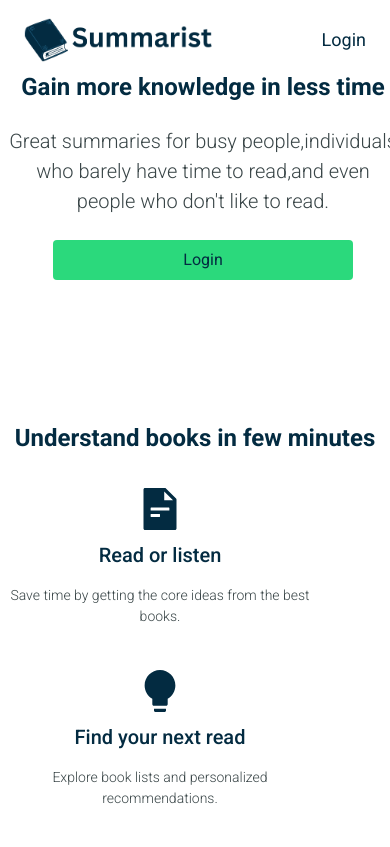
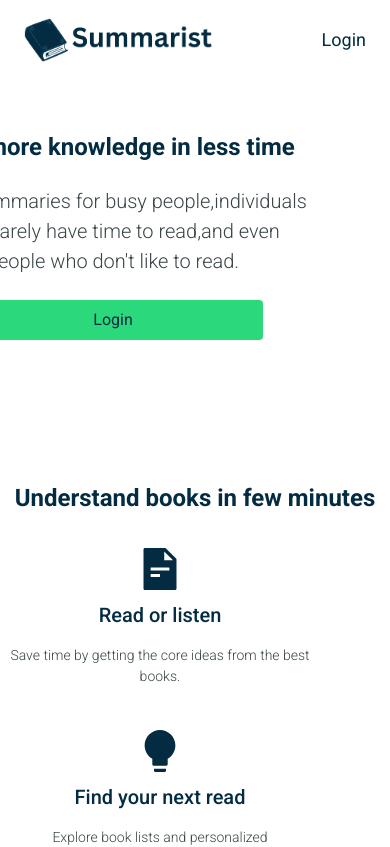
Before and after one commit to DerrickSimilien/Summarist-Virtual-Internship, a Next.js app: page / in a window 390 px wide. Shown: the top 847 px of the page. Built offline with nearby package versions, Linux system fonts and the light colour scheme.

Commit message:
Initialized git repository

```diff
--- a/src/app/for-you/page.tsx
+++ b/src/app/for-you/page.tsx
@@ -298,7 +298,7 @@ const ForYouPage = () => {
             <SelectedBookSkeleton />
           ) : selectedBook ? (
             <div
-              className="rounded-lg flex items-start cursor-pointer transition-transform hover:scale-[1.02]"
+              className="rounded-lg flex lg:flex-row justify-center flex-col items-start cursor-pointer transition-transform hover:scale-[1.02]"
               style={{
                 backgroundColor: '#FBEFD6',
                 maxWidth: '640px',
--- a/src/app/globals.css
+++ b/src/app/globals.css
@@ -745,6 +745,17 @@ button:disabled {
 
 /* The problematic CSS has been removed and the media query has been updated */
 
+@media (max-width: 600px) {
+  #landing {
+    margin-top: 40px;
+  }
+
+  .landing__wrapper {
+    transform: translateY(0) translateX(0) !important;
+  }
+}
+
+
 @media (max-width: 768px) {
   .landing__content {
     display: flex;
@@ -864,6 +875,25 @@ button:disabled {
     padding: 0;
   }
 
+   #landing {
+    margin-top: 60px; /* Add breathing room from navbar */
+  }
+
+  .landing__wrapper {
+    transform: translateY(0) translateX(0) !important; /* Remove all transforms */
+    justify-content: center; /* Center the content */
+  }
+
+  .landing__content {
+    display: flex;
+    flex-direction: column;
+    align-items: center;
+    text-align: center;
+    max-width: 540px;
+    margin: 0 auto; /* Center horizontally */
+    transform: translateX(-90px);
+  }
+
 }
 
 @media (max-width: 576px) {
```
